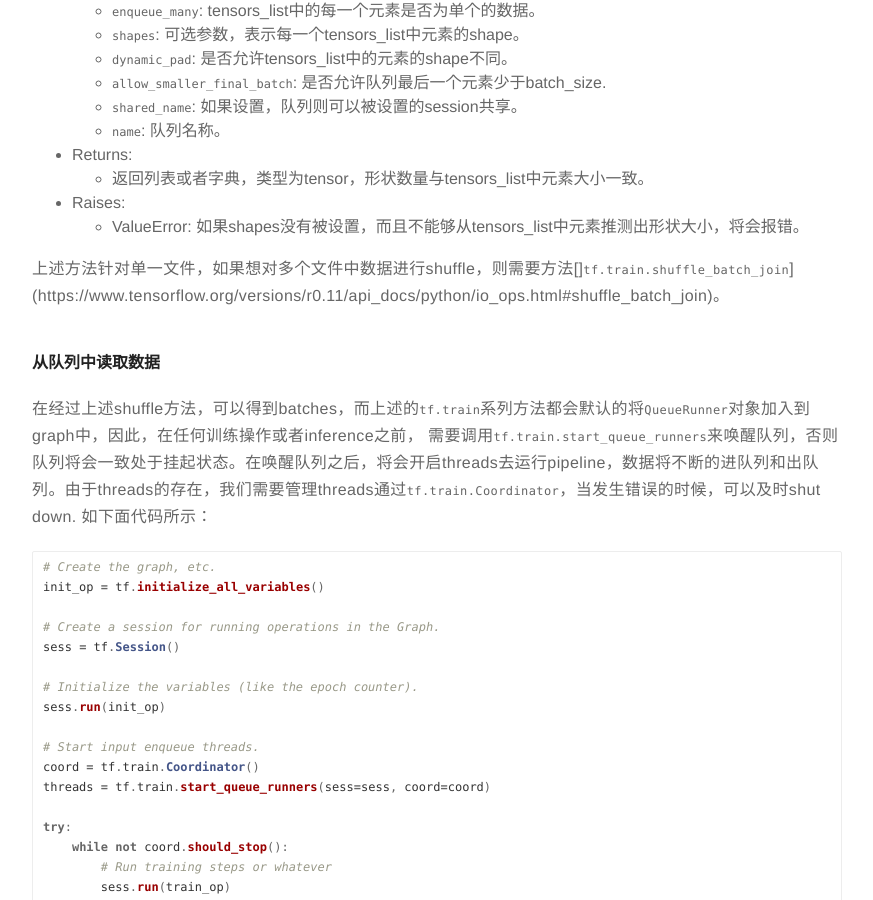
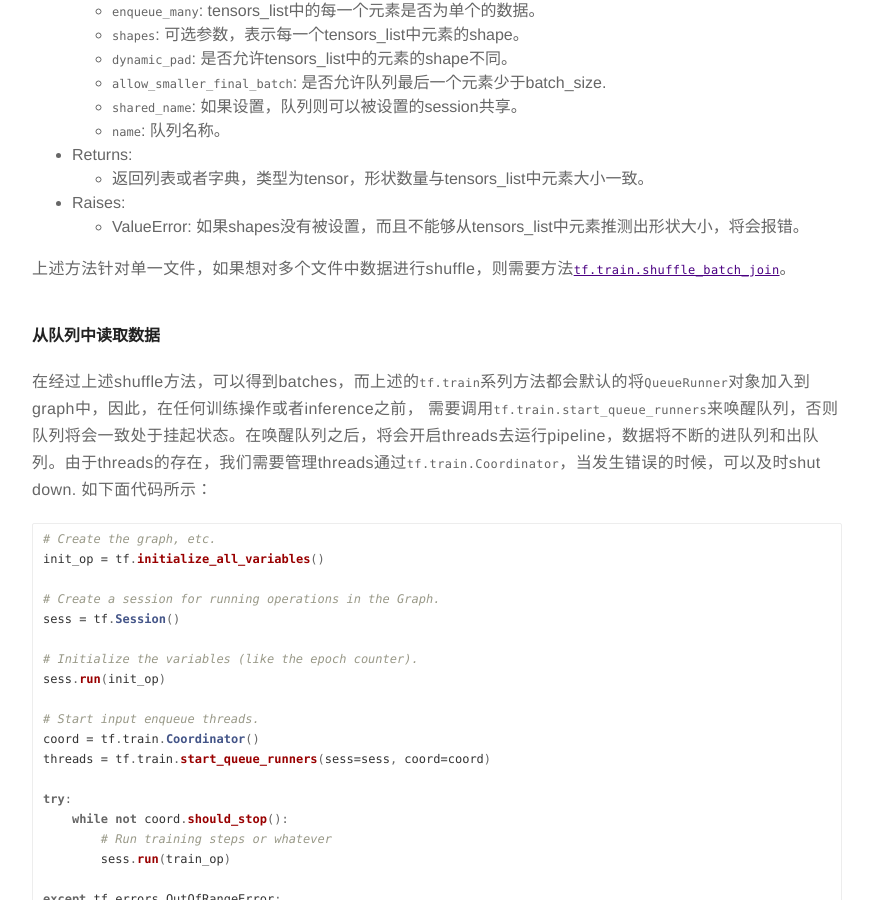
Before and after one commit to sunjieee/saicoco.github.io, a Jekyll site: the page built from _posts/2016-11-25-tf3.md, in a window 1280 px wide and 900 px high, scrolled down 6276 px. Shown: the whole window, without its empty margins (203-1076 px from the left). Built offline with Jekyll 4.4.1, drawn with Linux system fonts in a browser that asks for light colours; comment, search, counter and statistics services are not loaded.

Commit message:
tf_read-data

```diff
--- a/_posts/2016-11-25-tf3.md
+++ b/_posts/2016-11-25-tf3.md
@@ -160,7 +161,7 @@
 为了兼容，可以将各种格式的数据转换成这个格式，因为这个格式tensorflow支持的。主要由以下几个步骤：
 
 - TFRecords
-    - [tf.train.Example protocol buffer](https://github.com/tensorflow/tensorflow/blob/r0.11/tensorflow/core/example/example.proto)，写个小程序,在prototxt里面声明，然后将数据序列化为string。
+    - [`tf.train.Example protocol buffer`](https://github.com/tensorflow/tensorflow/blob/r0.11/tensorflow/core/example/example.proto)，写个小程序,在prototxt里面声明，然后将数据序列化为string。
     - `tf.python_io.TFRecordWriter`: 利用writer将序列化好的string写入到TFRecords.
     - `tf.TFRecordReader`: 在得到TFRecords之后，可以使用reader进行数据读取。
 
@@ -272,7 +273,7 @@
     - ValueError: 如果shapes没有被设置，而且不能够从tensors_list中元素推测出形状大小，将会报错。
 
 
-上述方法针对单一文件，如果想对多个文件中数据进行shuffle，则需要方法[]`tf.train.shuffle_batch_join`](https://www.tensorflow.org/versions/r0.11/api_docs/python/io_ops.html#shuffle_batch_join)。
+上述方法针对单一文件，如果想对多个文件中数据进行shuffle，则需要方法[`tf.train.shuffle_batch_join`](https://www.tensorflow.org/versions/r0.11/api_docs/python/io_ops.html#shuffle_batch_join)。
 
 #### 从队列中读取数据
 
```
Also changed, not shown: other parts of _posts/2016-11-25-tf3.md (+1 -0 lines).
